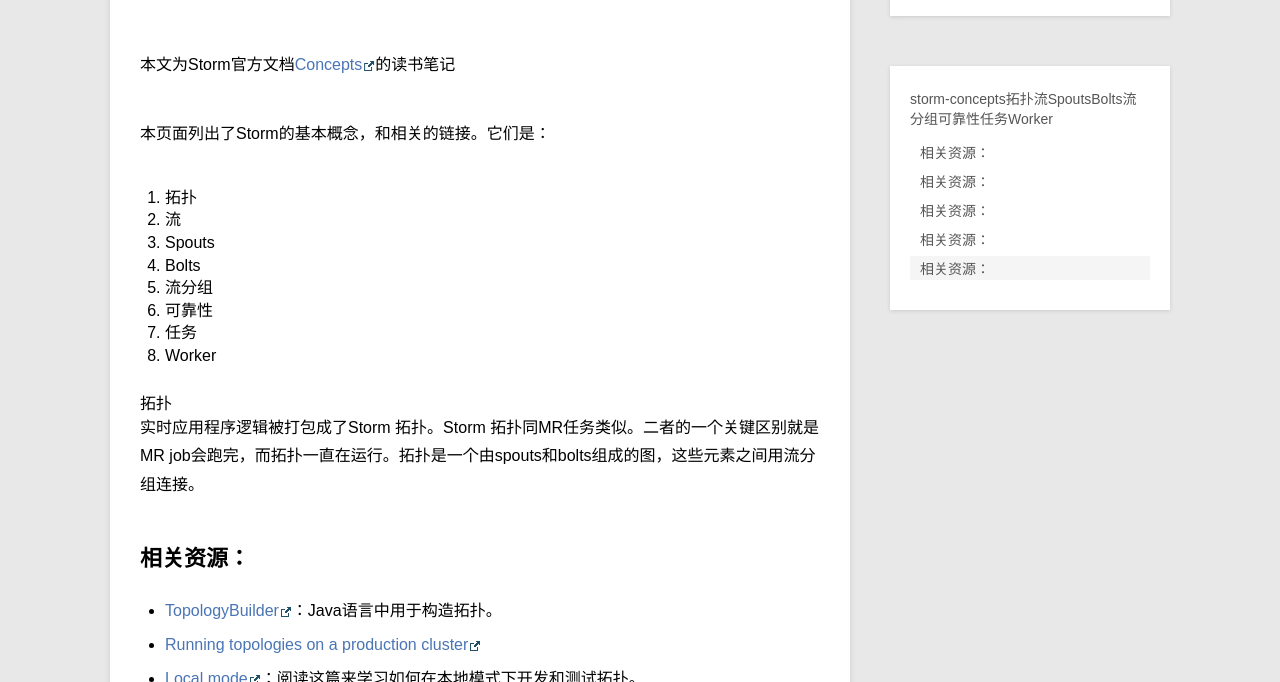
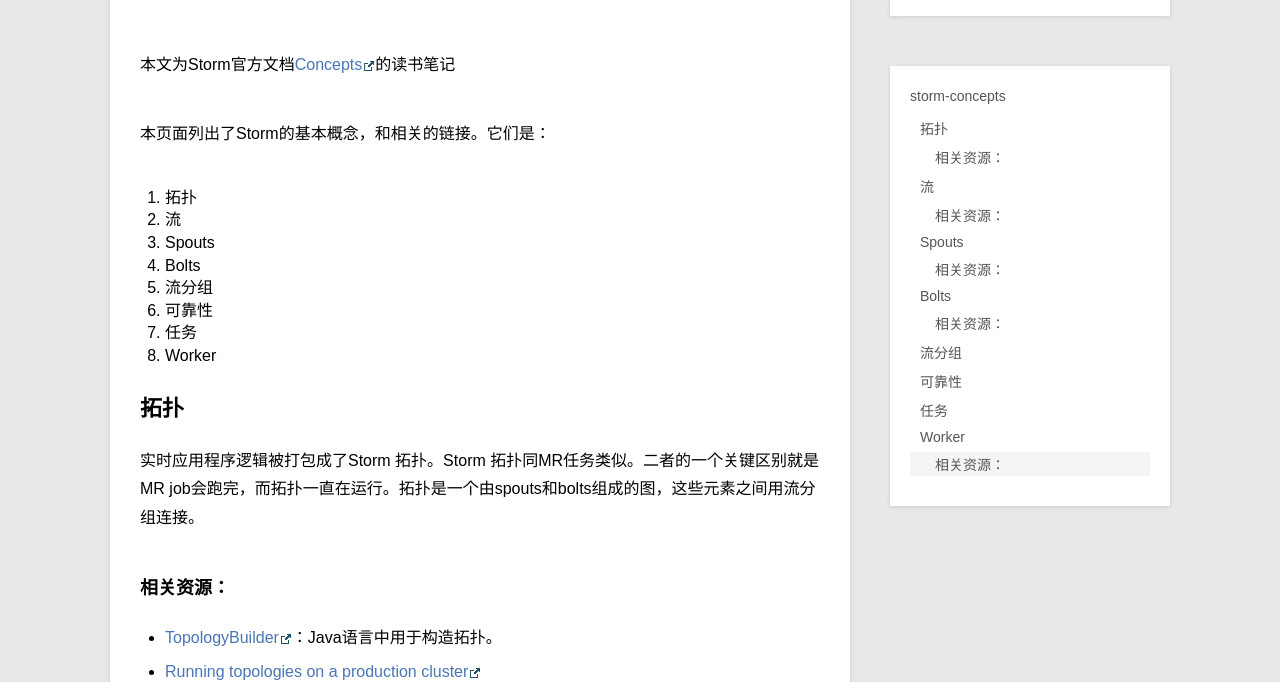
Before and after one commit to allen2660/allen2660.github.io, a Jekyll site: the page built from _posts/techs/2014-07-07-storm-docs-concepts.md, in a window 1280 px wide and 900 px high, cut to the strip 218-900 px from the top of the window. Built offline with Jekyll 4.4.1, drawn with Linux system fonts in a browser that asks for light colours; Markdown is read by kramdown in place of the engine named in the settings.

Commit message:
add concepts

```diff
--- a/_posts/techs/2014-07-07-storm-docs-concepts.md
+++ b/_posts/techs/2014-07-07-storm-docs-concepts.md
@@ -17,23 +17,23 @@
 7. 任务
 8. Worker
 
-# 拓扑
+## 拓扑
 
 实时应用程序逻辑被打包成了Storm 拓扑。Storm 拓扑同MR任务类似。二者的一个关键区别就是MR job会跑完，而拓扑一直在运行。拓扑是一个由spouts和bolts组成的图，这些元素之间用流分组连接。
 
-## 相关资源：
+### 相关资源：
 
 + [TopologyBuilder](http://storm.incubator.apache.org/apidocs/backtype/storm/topology/TopologyBuilder.html)：Java语言中用于构造拓扑。
 + [Running topologies on a production cluster](http://storm.incubator.apache.org/documentation/Running-topologies-on-a-production-cluster.html)
 + [Local mode](http://storm.incubator.apache.org/documentation/Local-mode.html)：阅读这篇来学习如何在本地模式下开发和测试拓扑。
 
-# 流
+## 流
 
 流式Storm的核心抽象。流是一个分布式系统中，被并行处理和创建的无界元组序列。流由描述元组的域的名字组成的schema定义。默认的，元组可以包含int、long、short、bytes、string、double、float、boolean和字节数组。你也可以定义自己的序列化器来自定义元组域类型。
 
 每个流在被定义的时候都会被赋予一个id。由于单流spouts/bolts很普遍，[OutputFieldsDeclarer](http://storm.incubator.apache.org/apidocs/backtype/storm/topology/OutputFieldsDeclarer.html)有很方便的不需要指定id声明一个单流的方法。在这种情况中，流被给予了一个默认id“default”。
 
-## 相关资源：
+### 相关资源：
 
 + Tuple：流由元组构成
 + OutputFieldsDeclarer：用于声明流和schema
@@ -41,7 +41,7 @@
 + ISerialization：自定义序列化器需要实现的接口。
 + CONFIG.TOPOLOGY_SERIALIZATIONS：自定义序列化器都已通过这个配置注册。
 
-# Spouts
+## Spouts
 
 spout是拓扑中流的来源。通常来说，spouts会从外部数据源读元组，并将它们提交到拓扑中。（比如说Kestrel队列或者Twitter API）Spout可以使可靠地或者不可靠的。可靠地spout可以在处理失败时重放元组数据，而不可靠的spout提交了元组后就不管了。
 
@@ -51,12 +51,12 @@
 
 spout的其他主要方法有`ack`和`fail`。Storm发现一个被spout提交的元组成功处理完成后，会调用ack，否则调用fail。ack和fail只有在可靠spout时才调用。参考[Javadoc](http://storm.incubator.apache.org/apidocs/backtype/storm/spout/ISpout.html)以获取更多信息。
 
-## 相关资源：
+### 相关资源：
 
 + [IRichSpout](http://storm.incubator.apache.org/apidocs/backtype/storm/topology/IRichSpout.html)：spout必须实现的接口
 + [Guaranteeing message processing](http://storm.incubator.apache.org/documentation/Guaranteeing-message-processing.html)
 
-# Bolts
+## Bolts
 
 拓扑中所有的处理都是在bolt中完成的。bolt可以做包括过滤、函数、聚合、join、与db交互等等事情。
 
@@ -70,25 +70,25 @@
 
 在bolt中启动新建成来做异步处理也是可以的，OutputCollector是线程安全的，可以被多次调用。
 
-## 相关资源：
+### 相关资源：
 
 + [IRichBolt](http://storm.incubator.apache.org/apidocs/backtype/storm/topology/IRichBolt.html)：bolt基本接口
 + [IBasicBolt](http://storm.incubator.apache.org/apidocs/backtype/storm/topology/IBasicBolt.html)：方面的接口，为了简单的bolt
 + [OutputCollector](http://storm.incubator.apache.org/apidocs/backtype/storm/task/OutputCollector.html)：bolt使用这个类来提交元组到流
 + [Guaranteeing message processing](http://storm.incubator.apache.org/documentation/Guaranteeing-message-processing.html)
 
-# 流分组
+## 流分组
 
-# 可靠性
+## 可靠性
 
-# 任务
+## 任务
 
 每个spout/bolt以很多tasks的形式在集群中执行。每个任务对应一个执行线程，而流分组定义了如何从一个任务组发送元组到另一个任务组。你可以通过TopologyBuilder的setSpout/setBolt方法来设置每个spout/bolt的并发数目（亦即task数目）。
 
-# Worker
+## Worker
 
 拓扑在一个或多个worker进程上运行。每个worker进程是一个物理的JVM，切执行一个拓扑的所有tasks的一个子集。举例说，拓扑的总体并发是300，分配了50个worker，那么每个worker会执行6个任务（以worker线程的方式）。Storm会尝试在所有worker之间平均文佩这些tasks。
 
-## 相关资源：
+### 相关资源：
 
 + Config.TOPOLOGY_WORKERS：这个配置设置为了执行一个拓扑分配的worker的数目。
```
Also changed, not shown: _posts/techs/2014-07-04-storm-docs-tutorial.md (+7 -8 lines), _posts/techs/2014-07-07-storm-docs-rationale.md (+2 -2 lines), index.md (+1 -0 lines).
